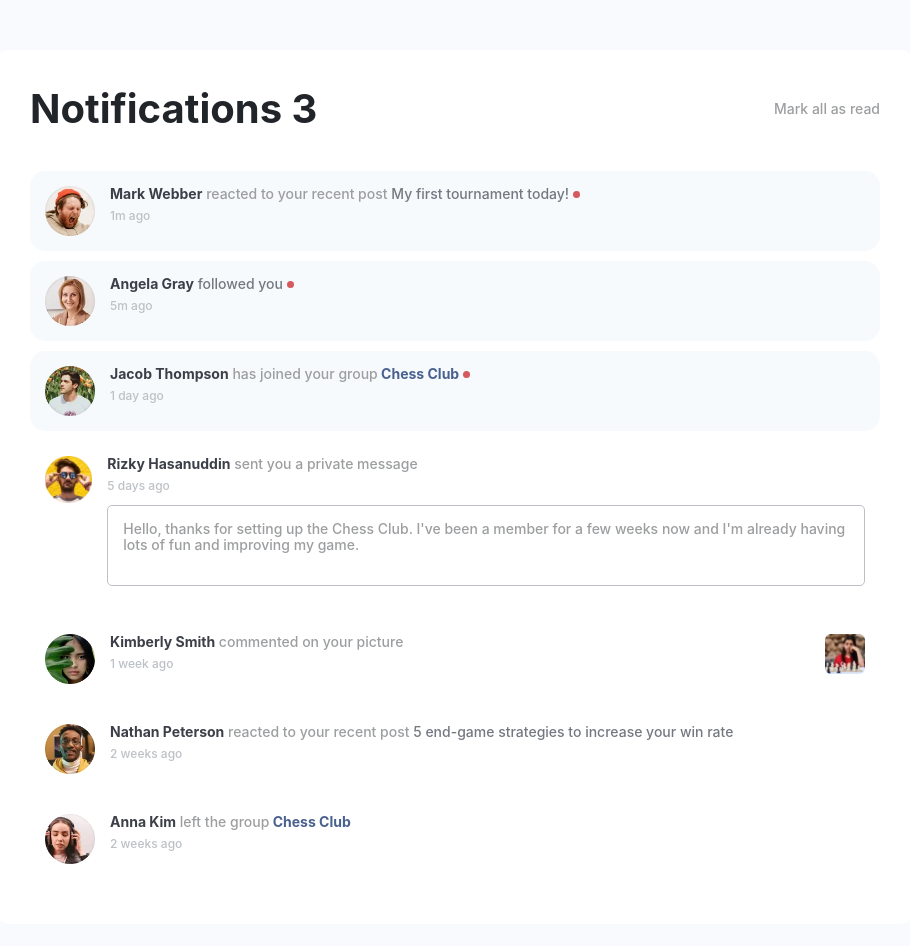
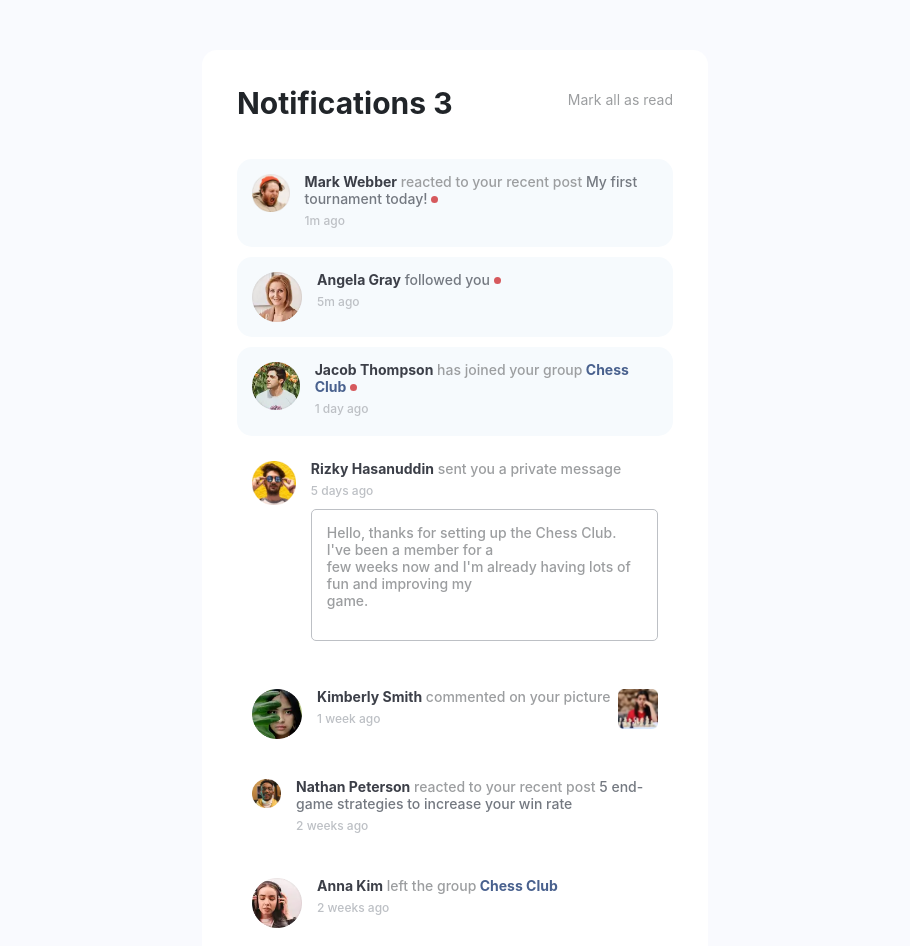
Before and after one commit to rakshithjodukallu/notificationpage, a plain HTML site: page index.html in a window 1280 px wide. Shown: the top 946 px of the page, without its empty margins (185-1095 px from the left). Drawn offline with nearby package versions, Linux system fonts and the light colour scheme; a web font is replaced by a local one.

Commit message:
made changes

```diff
--- a/css/style.css
+++ b/css/style.css
@@ -12,7 +12,7 @@
 }
 
 .notification-inner{
-    width: 80%;
+    width: 44%;
     margin-left: auto;
     margin-right: auto;
     padding: 35px;
@@ -29,6 +29,7 @@
 
 .header-notification h1{
     font-weight: 700;
+    font-size: 30px;
 }
 
 
@@ -42,7 +43,7 @@
     margin-left: 5px;
 }
 
-.header-notification h6{
+.header-notification p{
     color: #9c9ea0;
 
     font-size: 14px;
--- a/index.html
+++ b/index.html
@@ -40,9 +40,9 @@
             <h1>
               Notifications <span>3</span>
             </h1>
-            <h6>
+            <p>
               Mark all as read
-            </h6>
+            </p>
           </div>
           <div class="notification-message message-bg">
             <div class="notification-image">
@@ -84,9 +84,9 @@
                 <br>
                 <div class="messagebox">
                   <p>
-                    Hello, thanks for setting up the Chess Club. I've been a member for a few
+                    Hello, thanks for setting up the Chess Club. I've been a member for a <br> few
                   weeks now and
-                  I'm already having lots of fun and improving my game.
+                  I'm already having lots of fun and improving my <br> game.
                   </p>
                 </div>
               </h6>
```
